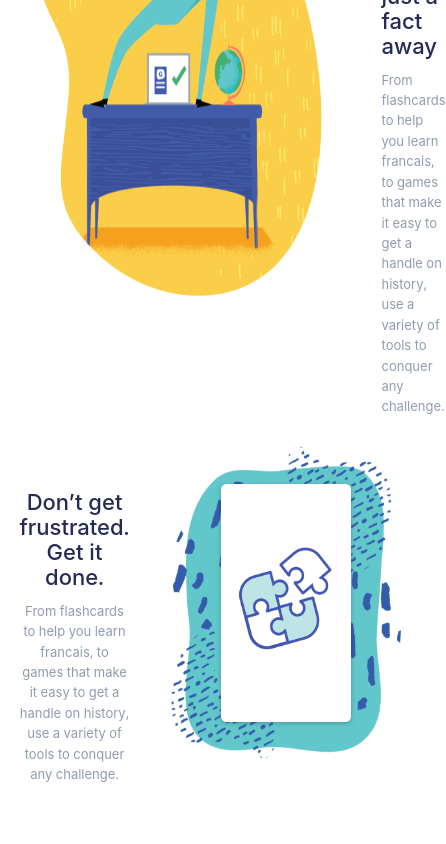
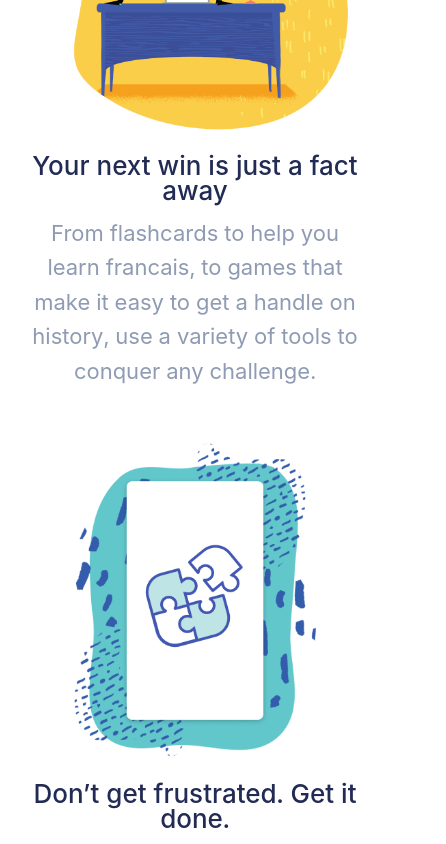
Before and after one commit to KieIO/wordsmine-landing-page, a React (Create React App) app: page / in a window 390 px wide. Shown: the part 3140-3984 px from the top of the page, 446 px wide, since content can reach past the window. Built offline with nearby package versions, Linux system fonts and the light colour scheme.

Commit message:
Fix Responsive AppDownload, Value Components

```diff
--- a/src/components/AppDownload/_appdownload.scss
+++ b/src/components/AppDownload/_appdownload.scss
@@ -33,7 +33,26 @@
         &__wrap {
             &__mobile {
                 .slick-dots {
-                    display: none !important;
+                    li {
+                        width: 10px;
+                        height: 10px;
+                        button {
+                            background-color: $color-primary-dark;
+                            width: 10px;
+                            height: 10px;
+                            border-radius: 50%;
+                        }
+                    }
+                    li.slick-active {
+                        width: 10px;
+                        height: 10px;
+                        button {
+                            background-color: $color-primary-dark;
+                        }
+                    }
+                }
+                .slick-dots-bottom {
+                    bottom: -35px;
                 }
                 &__background {
                     height: 100%;
@@ -44,7 +63,7 @@
     }
 }
 
-@media (max-width: 407px) {
+@media (max-width: 411px) {
     .app-download__row {
         padding: 0;
     }
@@ -52,22 +71,22 @@
         h2 {
             font-size: $font-size-heading3;
         }
-        // &__download {
-        //     .app-store {
-        //         margin-left: 9px;
-        //         img {
-        //             margin-bottom: 10px;
-        //         }
-        //     }
-        // }
+        &__download {
+            .app-store {
+                margin-left: 9px;
+            }
+        }
     }
     .app-download__right__wrap {
         &__mobile {
-            // padding-left: 5px;
+            padding-left: 5px;
             &__background {
                 width: 60% !important;
                 height: 100%;
             }
+            .slick-dots-bottom {
+                bottom: -35px;
+            }
         }
     }
 }
--- a/src/components/Value/Value.jsx
+++ b/src/components/Value/Value.jsx
@@ -10,13 +10,10 @@ const Value = () => {
                     <img src={ImgValue1} alt="value" ></img>
                 </div>
                 <div className="col-6 value__content-padding-left">
-                    <h2>Your next win is just
-a fact away</h2>
+                    <h2>Your next win is just a fact away</h2>
                     <p>From flashcards to help you learn francais, to games that make it easy to get a handle on history, use a variety of tools to conquer any challenge.</p>
                 </div>
             </div>
-
-<div className="banner__space"></div>
 
             <div className="value__disflex">
                 <div className="col-6 value__content-padding">
--- a/src/components/Value/_value.scss
+++ b/src/components/Value/_value.scss
@@ -3,7 +3,6 @@
 
     .col-6 {
         width: 49%;
-        ;
     }
 
     h2 {
@@ -15,7 +14,7 @@
         color: $color-gray;
     }
 
-    &__disflex{
+    &__disflex {
         display: flex;
     }
 
@@ -50,28 +49,27 @@
     }
 }
 
-@media (max-width: 1050px) {
-    .value {
-        padding: 0 $padding-container-sm;
+// @media (max-width: 1050px) {
+//     .value {
+//         padding: 0 $padding-container-sm;
 
-        &__content-padding {
-            padding: 5rem 3rem 0 0;
-        }
+//         &__content-padding {
+//             padding: 5rem 3rem 0 0;
+//         }
 
-        &__content-padding {
-            padding: 5rem 0 0 3rem;
-        }
+//         &__content-padding {
+//             padding: 5rem 0 0 3rem;
+//         }
 
-        h2 {
-            line-height: 4rem;
-        }
-    }
-}
+//         h2 {
+//             line-height: 4rem;
+//         }
+//     }
+// }
 
-@media(max-width: 670px) {
+@media (max-width: 670px) {
     .value {
         // flex-direction: column;
-
 
         h2 {
             font-size: $font-size-heading5;
@@ -88,38 +86,79 @@
     }
 }
 
-@media(max-width: 510px) {
+// @media (max-width: 510px) {
+//     .value {
+//         flex-direction: column;
+
+//         h2 {
+//             font-size: $font-size-heading5;
+//             line-height: 2.5rem;
+//             // padding-left: 5px;
+//         }
+
+//         p {
+//             font-size: $font-size-paragraph2;
+//             padding: 0;
+//             // padding-left: 5px;
+//         }
+
+//         .col-6 {
+//             width: 80vw;
+//         }
+
+//         &__content-padding {
+//             padding: 5rem 0;
+//             text-align: center;
+//         }
+
+//         &__img {
+//             position: relative;
+
+//             img {
+//                 width: 80vw;
+//                 height: 80%;
+//             }
+//         }
+//     }
+// }
+
+@media (max-width: 859px) {
     .value {
-        flex-direction: column;
-
-        h2 {
-            font-size: $font-size-heading5;
-            line-height: 2.5rem;
-            // padding-left: 5px;
+        &__disflex {
+            flex-direction: column;
+            margin-bottom: $padding-container-md;
         }
-
-        p {
-            font-size: $font-size-paragraph2;
+        &__img {
+            width: 100%;
+            order: 0;
+        }
+        &__content-padding {
+            order: 1;
             padding: 0;
-            // padding-left: 5px;
+            padding-top: $padding-container-sm;
+            text-align: center;
+            h2 {
+                font-size: $font-size-heading4;
+            }
+            p {
+                padding: 0;
+                font-size: $font-size-heading5;
+            }
         }
-
+        &__content-padding-left {
+            padding: 0;
+            padding-top: $padding-container-sm;
+            text-align: center;
+            h2 {
+                font-size: $font-size-heading4;
+            }
+            p {
+                padding: 0;
+                font-size: $font-size-heading5;
+            }
+        }
         .col-6 {
-            width: 80vw;
-        }
-
-        &__content-padding {
-            padding: 5rem 0;
-            text-align: center;
-        }
-
-        &__img {
-            position: relative;
-
-            img {
-                width: 80vw;
-                height: 80%;
-            }
+            width: 100%;
         }
     }
 }
```
Also changed, not shown: src/App.js (+7 -4 lines).
